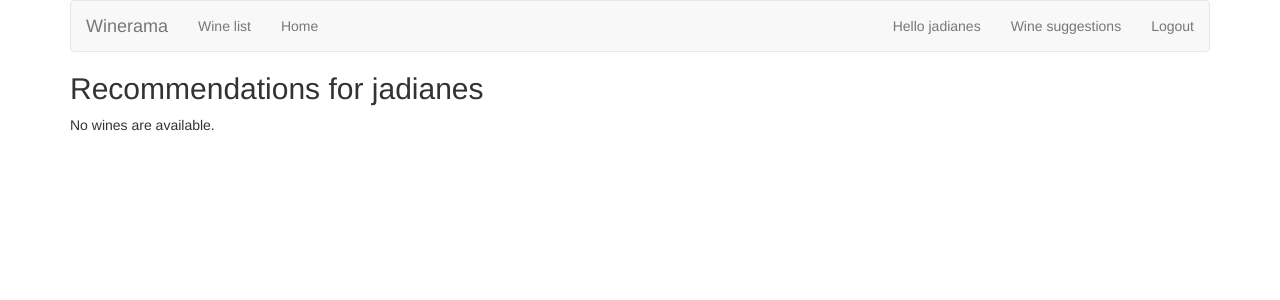
After one commit to heoegema/Winerama, a Django app: page /reviews/recommendation/ in a window 1280 px wide. The commit adds this page. Shown: the top 300 px of the page. Run offline with Django 3.2, Linux system fonts and the light colour scheme; a user stored in the database is signed in; some libraries are stand-ins or nearby versions.

Commit message:
Added new suggestions view.

```diff
--- /dev/null
+++ b/reviews/templates/reviews/user_recommendation_list.html
@@ -0,0 +1,5 @@
+{% extends 'reviews/wine_list.html' %}
+
+{% block title %}
+<h2>Recommendations for {{ username }}</h2>
+{% endblock %}
--- a/reviews/urls.py
+++ b/reviews/urls.py
@@ -15,4 +15,6 @@ urlpatterns = [
     # ex: /review/user - get reviews for the logged user
     url(r'^review/user/(?P<username>\w+)/$', views.user_review_list, name='user_review_list'),
     url(r'^review/user/$', views.user_review_list, name='user_review_list'),
+    # ex: /recommendation - get wine recommendations for the logged user
+    url(r'^recommendation/$', views.user_recommendation_list, name='user_recommendation_list'),
 ]
--- a/reviews/views.py
+++ b/reviews/views.py
@@ -56,3 +56,7 @@ def user_review_list(request, username=None):
     latest_review_list = Review.objects.filter(user_name=username).order_by('-pub_date')
     context = {'latest_review_list':latest_review_list, 'username':username}
     return render(request, 'reviews/user_review_list.html', context)
+
+@login_required
+def user_recommendation_list(request):
+    return render(request, 'reviews/user_recommendation_list.html', {'username': request.user.username})
--- a/templates/base.html
+++ b/templates/base.html
@@ -17,9 +17,11 @@
               <ul class="nav navbar-nav navbar-right">
               {% if user.is_authenticated %}
                   <li><a href="{% url 'reviews:user_review_list' user.username %}">Hello {{ user.username }}</a></li>
+                  <li><a href="{% url 'reviews:user_recommendation_list' %}">Wine suggestions</a></li>
                   <li><a href="{% url 'auth:logout' %}">Logout</a></li>
                   {% else %}
                   <li><a href="{% url 'auth:login' %}">Login</a></li>
+                  <li><a href="/accounts/register">Register</a></li>
                   {% endif %}
               </ul>
           </div>
```
Also changed, not shown: db.sqlite3, 2 other files. Lines whose indentation alone changed are shown as unchanged.
